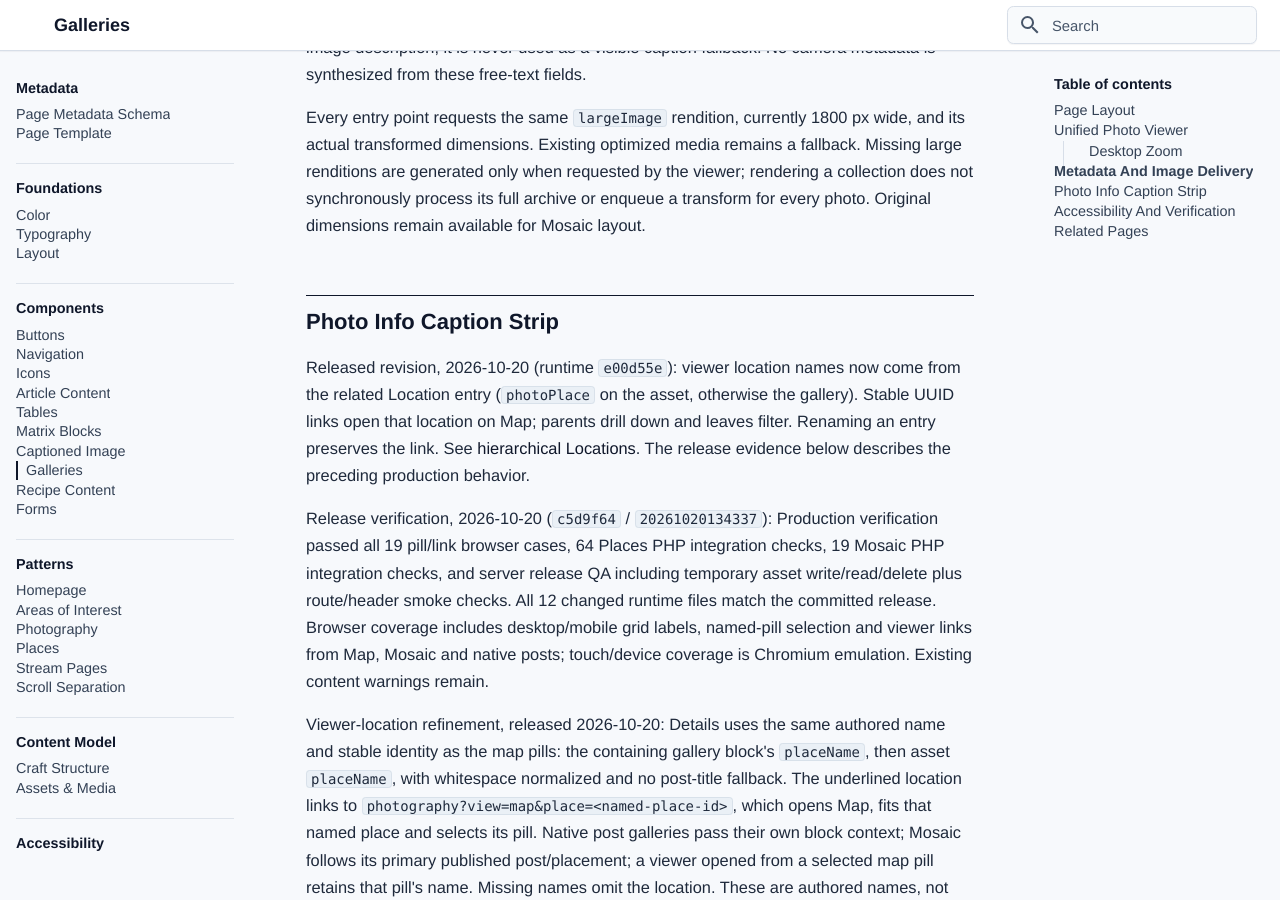
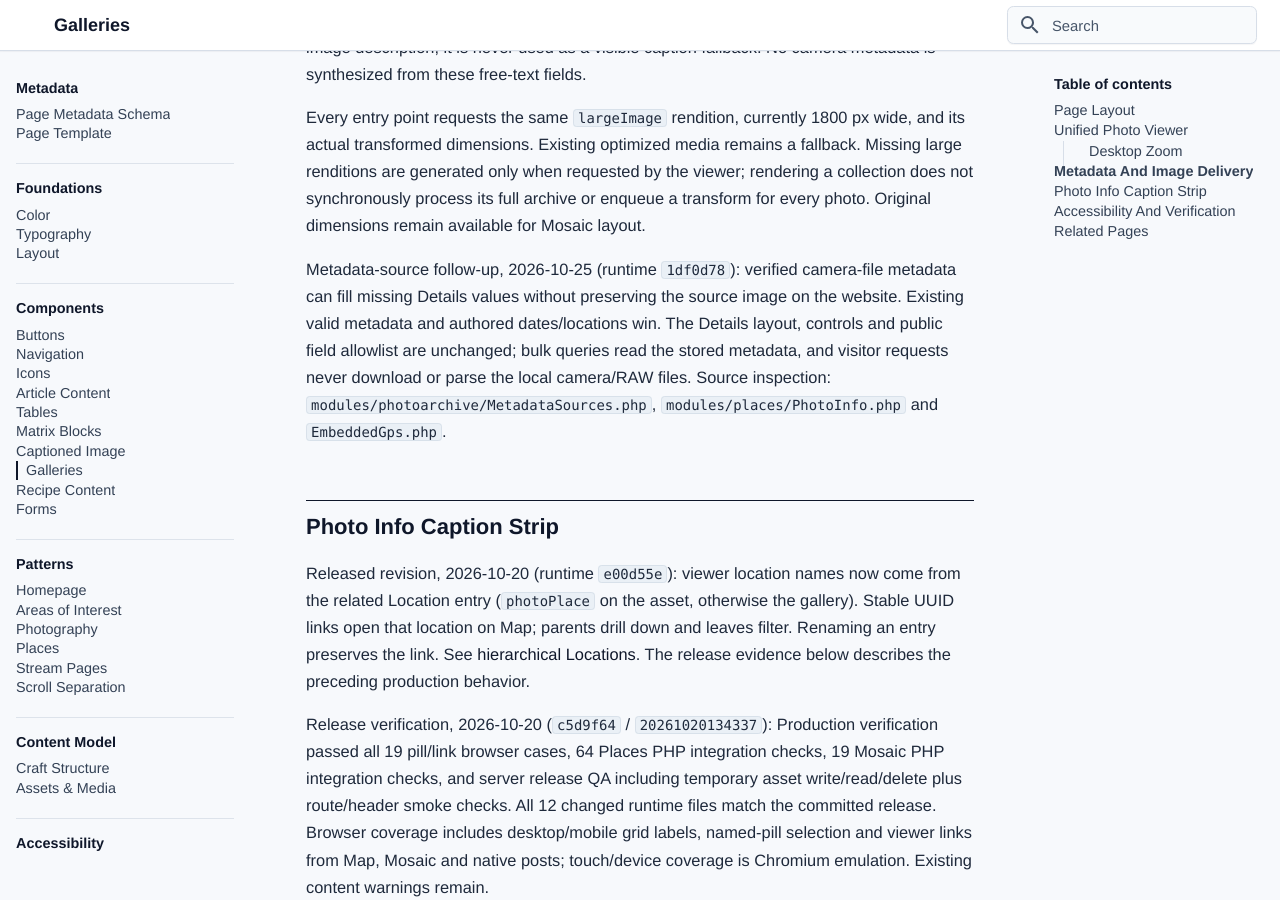
Before and after one commit to bentilden/Design-System, an MkDocs documentation site: the page built from docs/components/galleries.md, in a window 1280 px wide and 900 px high, scrolled down 3980 px. Built offline with MkDocs 1.6.1 and Material for MkDocs 9.7.7, drawn with Linux system fonts in a browser that asks for light colours; some web fonts are replaced.

Commit message:
Document metadata-only fallbacks in photo details

```diff
--- a/docs/components/galleries.md
+++ b/docs/components/galleries.md
@@ -15,6 +15,9 @@ source:
   - bentilden.com/templates/_components/photo-viewer-item.twig
   - bentilden.com/templates/_components/photo-viewer.twig
   - bentilden.com/modules/places/PhotoViewerMedia.php
+  - bentilden.com/modules/photoarchive/MetadataSources.php
+  - bentilden.com/modules/places/PhotoInfo.php
+  - bentilden.com/modules/places/EmbeddedGps.php
   - bentilden.com-css/src/photo-viewer.js
   - bentilden.com-css/src/bentilden.js
   - bentilden.com-css/src/bentilden.css
@@ -93,6 +96,8 @@ Editorial captions and details come only from their real asset fields, as plain
 
 Every entry point requests the same `largeImage` rendition, currently 1800 px wide, and its actual transformed dimensions. Existing optimized media remains a fallback. Missing large renditions are generated only when requested by the viewer; rendering a collection does not synchronously process its full archive or enqueue a transform for every photo. Original dimensions remain available for Mosaic layout.
 
+Metadata-source follow-up, 2026-10-25 (runtime `1df0d78`): verified camera-file metadata can fill missing Details values without preserving the source image on the website. Existing valid metadata and authored dates/locations win. The Details layout, controls and public field allowlist are unchanged; bulk queries read the stored metadata, and visitor requests never download or parse the local camera/RAW files. Source inspection: `modules/photoarchive/MetadataSources.php`, `modules/places/PhotoInfo.php` and `EmbeddedGps.php`.
+
 ## Photo Info Caption Strip
 
 Released revision, 2026-10-20 (runtime `e00d55e`): viewer location names now come from the related Location entry (`photoPlace` on the asset, otherwise the gallery). Stable UUID links open that location on Map; parents drill down and leaves filter. Renaming an entry preserves the link. See [hierarchical Locations](../patterns/places.md#local-hierarchical-locations-revision). The release evidence below describes the preceding production behavior.
```
